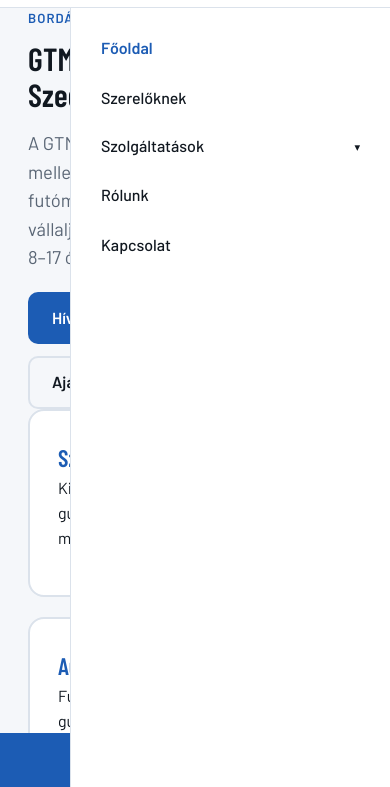
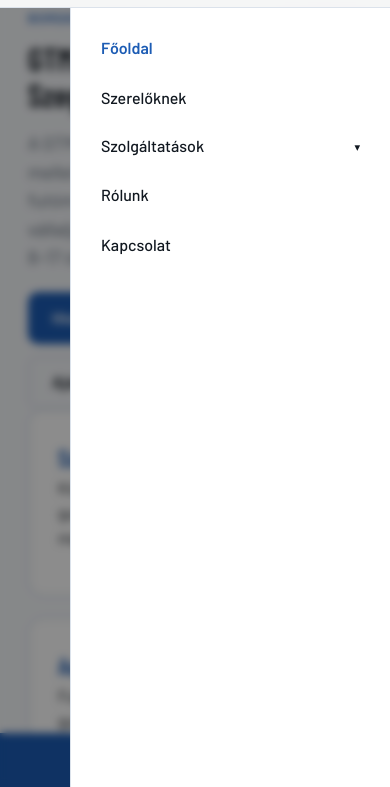
Before and after one commit to zsebehazybalint-dev/GTMweboldal, a plain HTML site: page index.html in a window 390 px wide. Both pictures are taken after a click on the button "Menü megnyitása". Shown: the part 57-844 px from the top of the page. Drawn offline with Linux system fonts and the light colour scheme.

Commit message:
Mobil menü: elhalványuló háttér a VH-mintára (nyitáskor)
A hamburgermenü megnyitásakor a mögötte lévő tartalom elsötétül és
elmosódik (rgba háttér + blur, a VH .mobile-nav-backdrop logikája
alapján), a menüpanel pedig továbbra is oldalról csúszik be - ez már
korábban is megvolt, csak a háttér-elhalványítás hiányzott.

Extra: a háttérre kattintva és Escape-re is bezáródik a menü, nyitva
tartás alatt a háttér nem görgethető (body.nav-open { overflow:hidden }).

```diff
--- a/css/style.css
+++ b/css/style.css
@@ -448,7 +448,22 @@ section { padding: 56px 0; }
   }
   .nav-dropdown.is-open .dropdown-panel { display: block; }
   .nav-dropdown > button.nav-top { width: 100%; justify-content: space-between; }
+
+  .nav-backdrop {
+    position: fixed;
+    inset: 0;
+    background: rgba(0, 0, 0, .45);
+    -webkit-backdrop-filter: blur(4px);
+    backdrop-filter: blur(4px);
+    opacity: 0;
+    pointer-events: none;
+    transition: opacity .25s ease;
+    z-index: 490;
+  }
+  .nav-backdrop.is-open { opacity: 1; pointer-events: auto; }
 }
+
+body.nav-open { overflow: hidden; }
 
 /* ---------- Hero ---------- */
 .hero {
--- a/js/app.js
+++ b/js/app.js
@@ -65,10 +65,30 @@
     var toggle = document.getElementById("navToggle");
     var nav = document.getElementById("mainNav");
     if (!toggle || !nav) return;
+
+    var backdrop = document.createElement("div");
+    backdrop.className = "nav-backdrop";
+    backdrop.setAttribute("aria-hidden", "true");
+    document.body.appendChild(backdrop);
+
+    function setOpen(open) {
+      toggle.setAttribute("aria-expanded", String(open));
+      nav.classList.toggle("is-open", open);
+      backdrop.classList.toggle("is-open", open);
+      document.body.classList.toggle("nav-open", open);
+    }
+
     toggle.addEventListener("click", function () {
-      var open = toggle.getAttribute("aria-expanded") === "true";
-      toggle.setAttribute("aria-expanded", String(!open));
-      nav.classList.toggle("is-open", !open);
+      setOpen(toggle.getAttribute("aria-expanded") !== "true");
+    });
+
+    backdrop.addEventListener("click", function () { setOpen(false); });
+
+    document.addEventListener("keydown", function (e) {
+      if (e.key === "Escape" && toggle.getAttribute("aria-expanded") === "true") {
+        setOpen(false);
+        toggle.focus();
+      }
     });
   }
 
```
